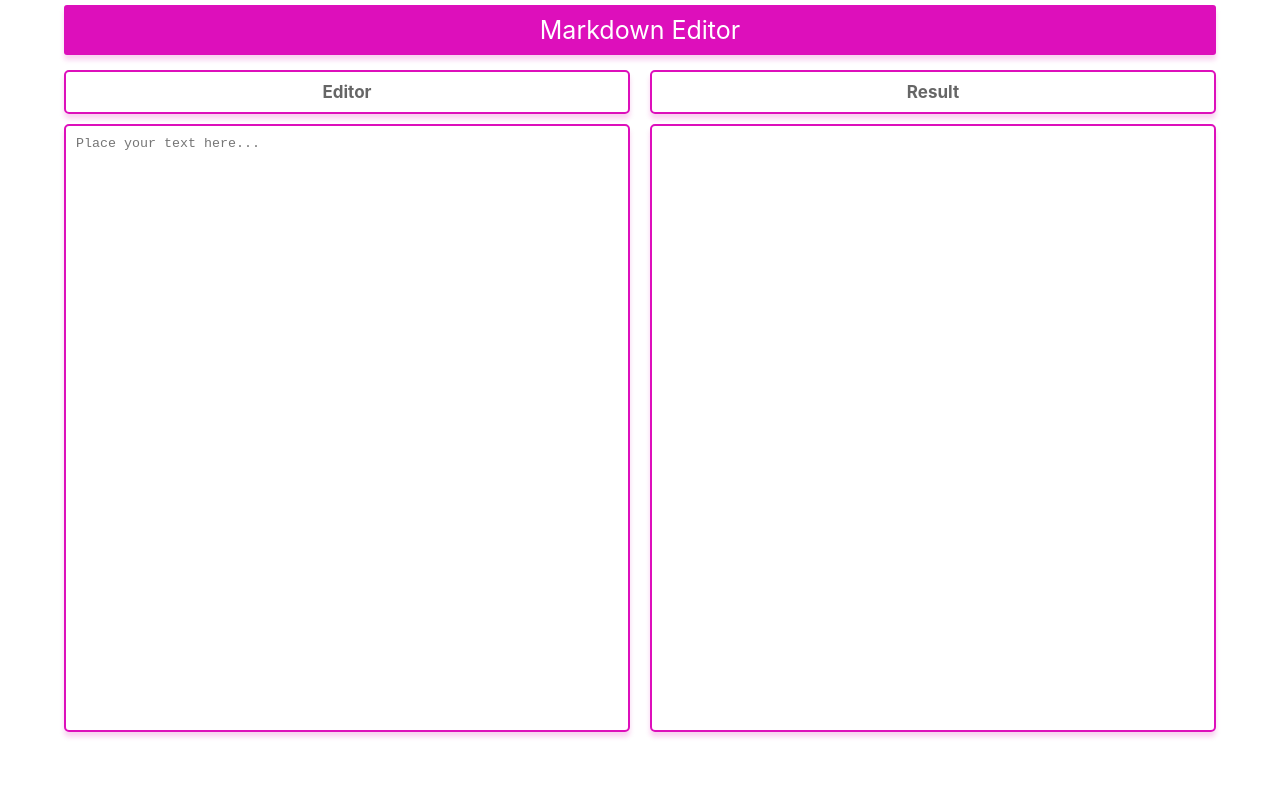
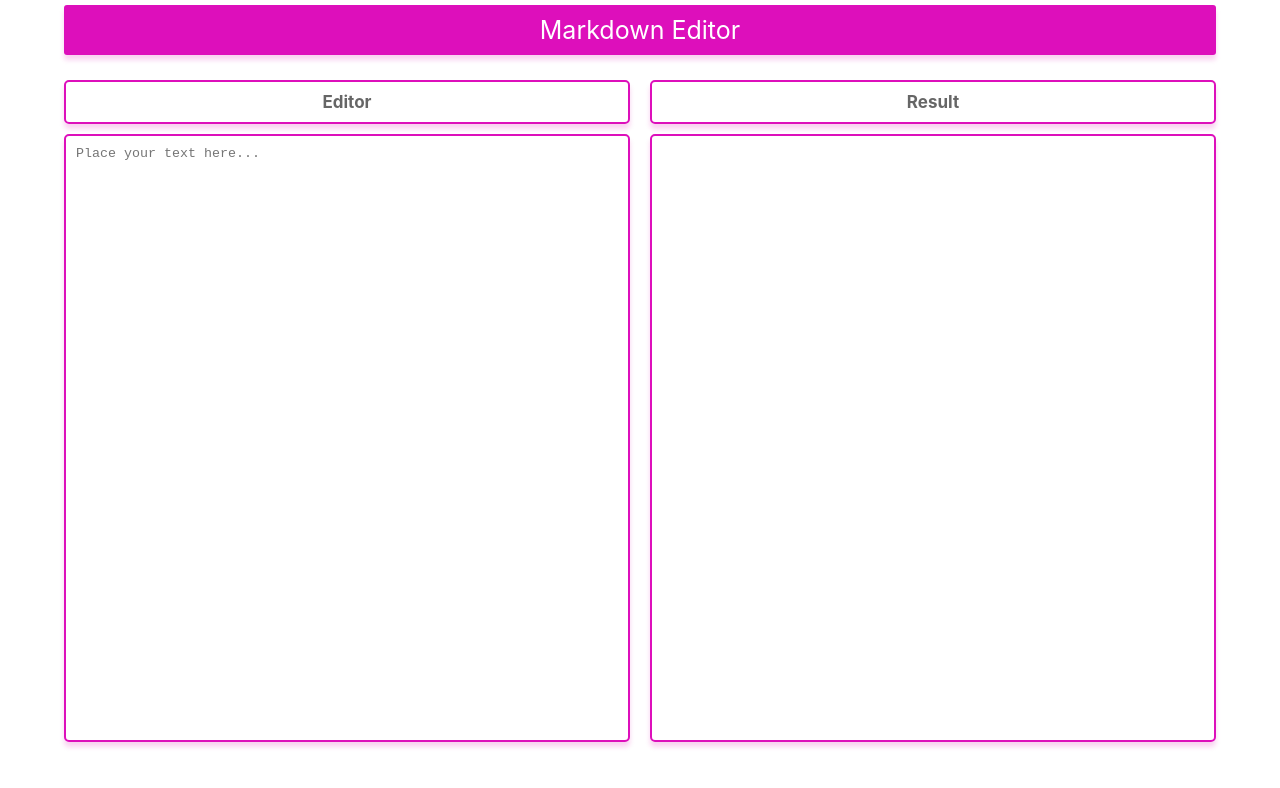
Before and after one commit to muneebali500/markdown-editor-react, a React (Create React App) app: page / in a window 1280 px wide. Shown: the top 788 px of the page. Built offline with nearby package versions, Linux system fonts and the light colour scheme.

Commit message:
added some styling

```diff
--- a/src/App.css
+++ b/src/App.css
@@ -69,3 +69,19 @@ h5 {
 h6 {
   font-size: 11.2px;
 }
+ul,
+ol {
+  list-style-position: inside;
+}
+
+h1,
+h2,
+h3,
+h4,
+h5,
+h6,
+p,
+ul,
+ol {
+  margin: 10px 0;
+}
```
